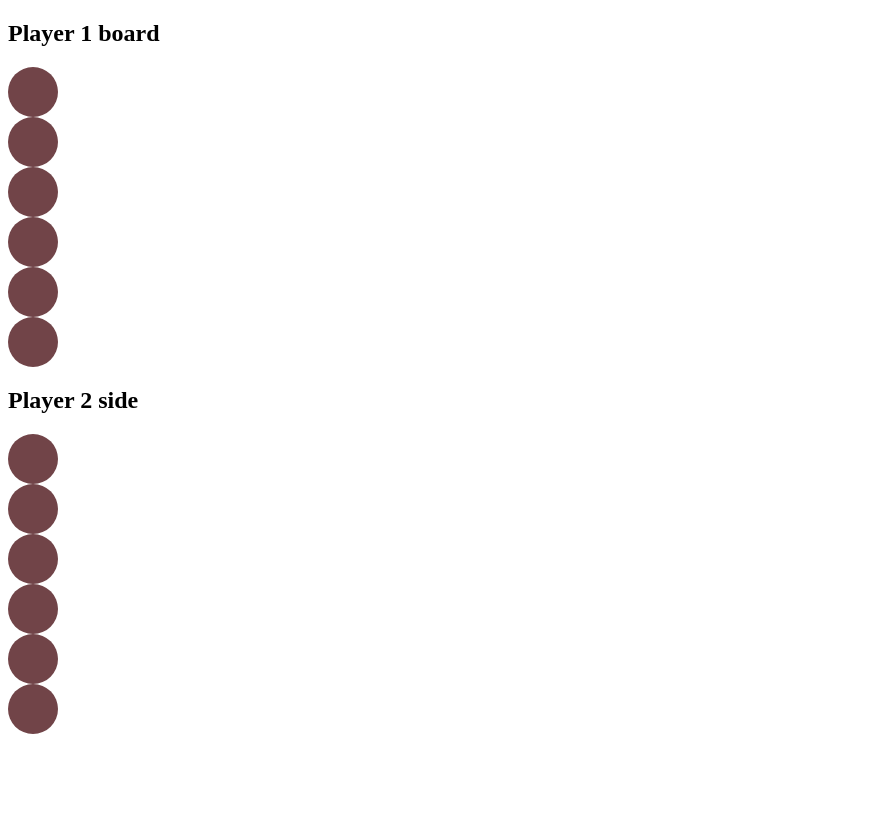
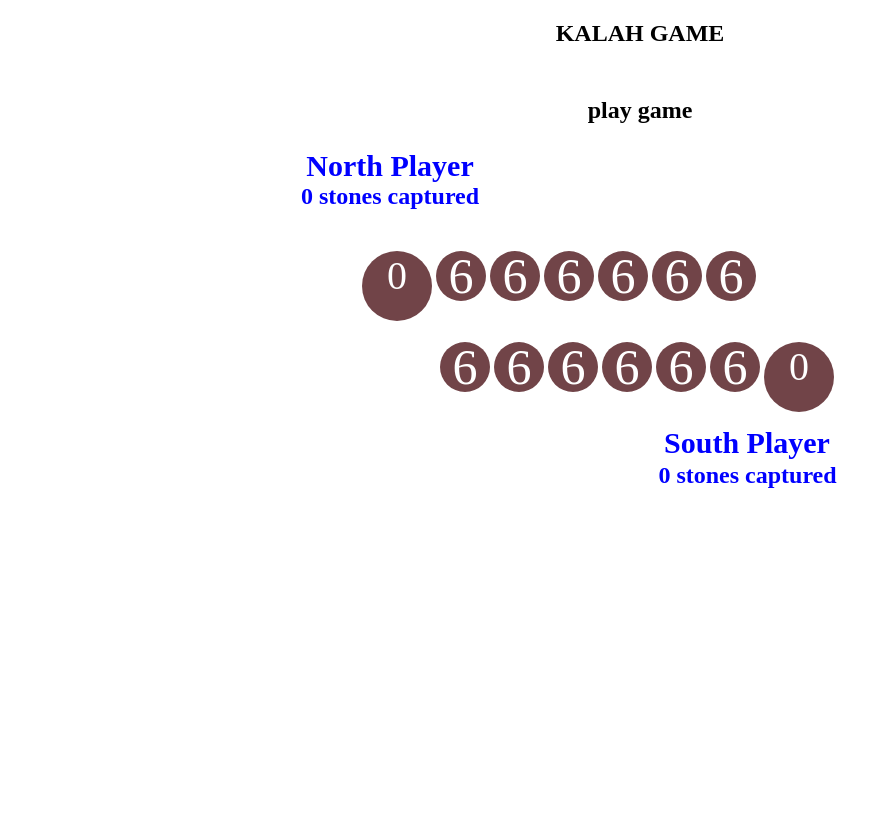
Before and after one commit to amryousry92/Kalah, a plain HTML site: page build/web/index.html in a window 1280 px wide. Shown: the whole page, without its empty margins (0-891 px from the left). Before the commit the page ends 800 px from the top, so only its background shows below. Drawn offline with Linux system fonts and the light colour scheme.

Commit message:
html ready

```diff
--- a/build/web/index.html
+++ b/build/web/index.html
@@ -12,7 +12,23 @@ and open the template in the editor.
         <meta charset="UTF-8">
         <meta name="viewport" content="width=device-width, initial-scale=1.0">
     <style>
-        .circle {
+            .world {
+                width: 800px;
+                height: 600px;
+                position: absolute;
+                top:0;
+                bottom: 0;
+                left: 0;
+                right: 0;
+                margin: 0 auto;
+                text-align: center;
+            }
+            .board {
+                height: 100%;
+                margin-top: 0%;
+                margin-left: 10%;
+            }
+            .circle {
                 width: 50px;
                 height: 50px;
                 border-radius: 50%;
@@ -22,28 +38,101 @@ and open the template in the editor.
                 text-align: center;
                 background: #714448;
             }
+            .player-row-container {
+                list-style: none;
+            }
+            .player-row-container li {
+                float: left;
+                margin: 0 2px;
+            }
+            .rowNorth {
+                padding-top: 5px;
+                clear: both;
+            }
+            .rowSouth {
+                padding-top: 5px;
+                clear: both;
+                padding-left: 78px;
+            }
+            .circle-home {
+                float: left;
+                width: 70px;
+                height:70px;
+                font-size: 40px;
+
+            }
+            .message{
+                padding-top: 10px;
+                margin-top: 0px;
+            }
+            .south{
+                clear: both;
+                padding-left: 134px;
+                padding-top: 14px;
+                font-size: 30px;
+                margin-bottom: 0px;
+                color: blue;
+            }
+            .pointsSouth{
+                padding-left: 135px;
+                font-size: 24px;
+                margin-top: 2px;
+                color: blue;
+            }
+            .north{
+                width: 300px;
+                font-size: 30px;
+                margin-bottom: 0px;
+                color: blue;
+            }
+            .pointsNorth{
+                width: 300px;
+                margin-top: 0px;
+                color: blue;
+            }
     </style>
     </head>
     <body>
-        <div>
-            <h2> Player 1 board</h2>
-            <div class="circle"></div>
-            <div class="circle"></div>
-            <div class="circle"></div>
-            <div class="circle"></div>
-            <div class="circle"></div>
-            <div class="circle"></div>
 
-        </div>
-        <div>
-            <h2> Player 2 side</h2>
-            <div class="circle"></div>
-            <div class="circle"></div>
-            <div class="circle"></div>
-            <div class="circle"></div>
-            <div class="circle"></div>
-            <div class="circle"></div>
-        </div>
+        <section id="game" class="world">
+            <h1>KALAH GAME</h1>
+            <div class="message"><h2>play game </h2>
+            </div>
+            <div>
+                <h1 class="north">North Player</h1>
+                <h1 class="pointsNorth">0 stones captured</h1>
+            </div>
+            <section class="board">
+                <section class="rowNorth">
+                    <ul id="playerNorth" class="player-row-container">
+                        <li><div class="circle circle-home">0</div></li>
+                        <li><div class="circle" >6</div>
+                        <li><div class="circle" >6</div>
+                        <li><div class="circle" >6</div>
+                        <li><div class="circle" >6</div>
+                        <li><div class="circle" >6</div>
+                        <li><div class="circle" >6</div>
+                    </ul>
+                </section>
+                <section class="rowSouth">
 
+                    <ul id="playerSouth" class="player-row-container">
+                        <li><div class="circle">6</div>
+                        <li><div class="circle">6</div>
+                        <li><div class="circle">6</div>
+                        <li><div class="circle">6</div>
+                        <li><div class="circle">6</div>
+                        <li><div class="circle">6</div>
+                        <li><div class="circle circle-home">0</div>
+                    </ul>
+
+                </section>
+                <div>
+                    <h1 class="south">South Player</h1>
+                    <h1 class="pointsSouth">0 stones captured</h1>
+                </div>
+            </section>
+
+        </section>
     </body>
 </html>
```
Also changed, not shown: web/index.html (+108 -19 lines), 2 other files.
